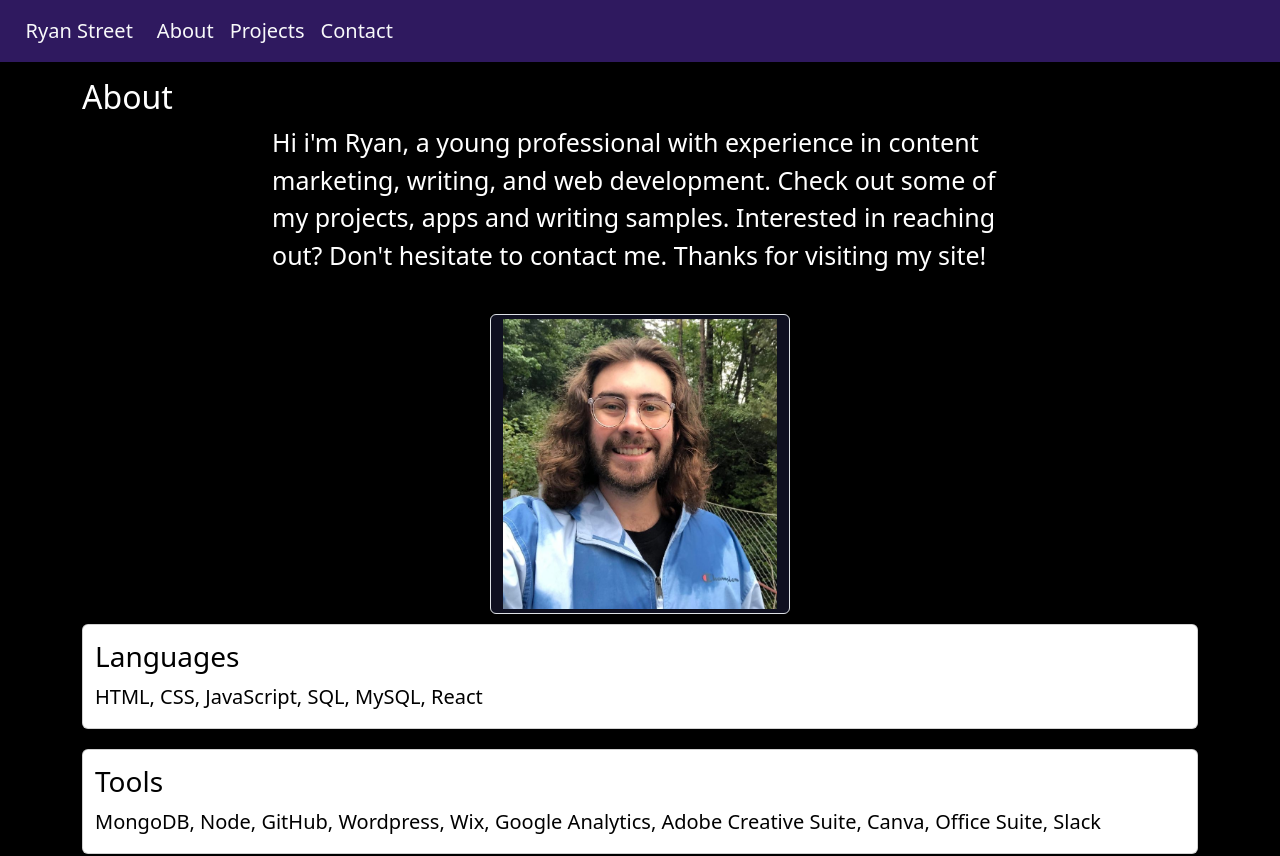
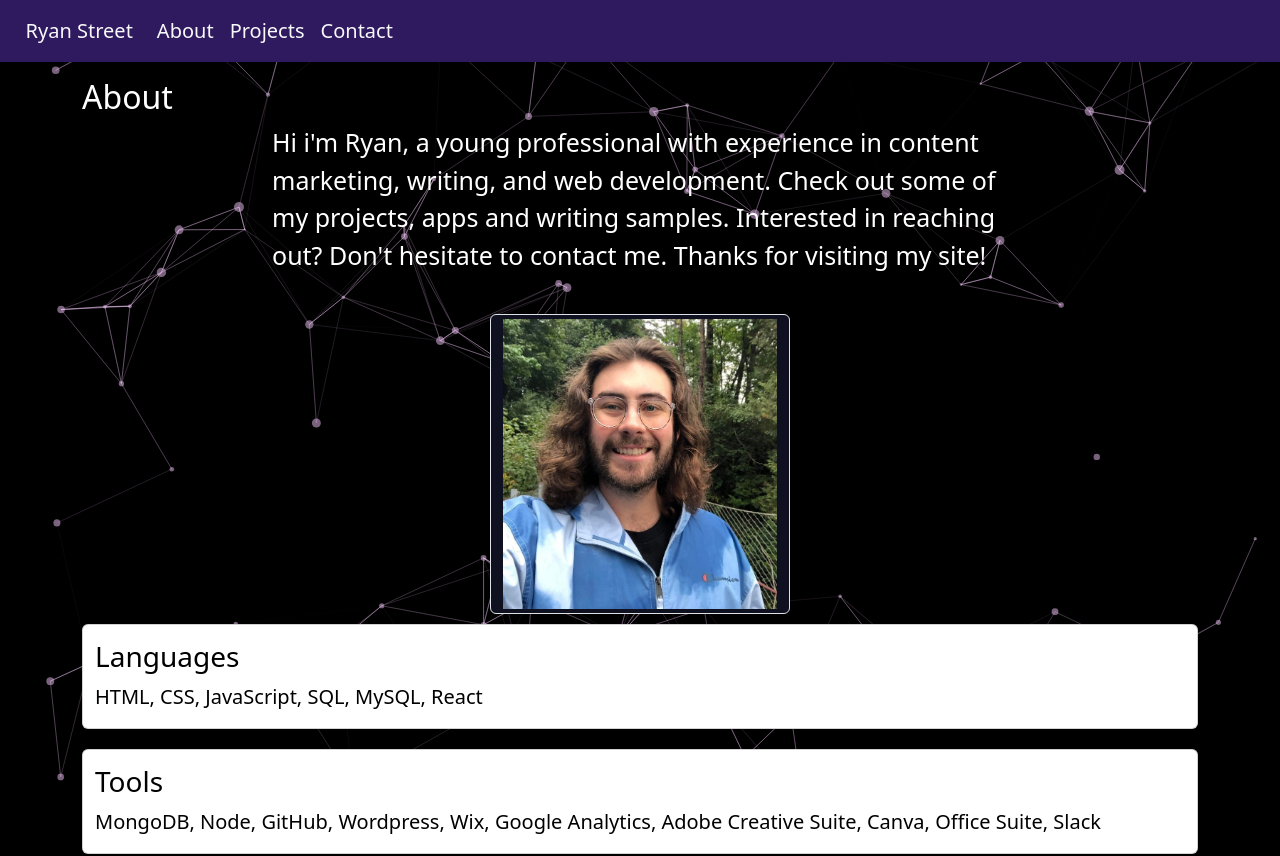
Before and after one commit to RyStreet/rs-react-portfolio, a React (Create React App) app: page / in a window 1280 px wide. Shown: the top 856 px of the page. Built offline with nearby package versions, Linux system fonts and the light colour scheme.

Commit message:
added particles

```diff
--- a/package.json
+++ b/package.json
@@ -10,8 +10,12 @@
     "bootstrap": "^5.2.3",
     "react": "^18.2.0",
     "react-dom": "^18.2.0",
+    "react-particles": "^2.9.3",
     "react-pdf": "^6.2.2",
     "react-scripts": "5.0.1",
+    "react-tsparticles": "^2.9.3",
+    "tsparticles": "^2.9.3",
+    "tsparticles-engine": "^2.9.3",
     "web-vitals": "^2.1.4"
   },
   "scripts": {
--- a/src/App.js
+++ b/src/App.js
@@ -1,4 +1,5 @@
-import React from "react";
+import React, { useCallback } from "react";
+import Particles from "react-particles";
 
 import About from "./components/About";
 import Contact from "./components/Contact";
@@ -11,6 +12,7 @@ import PortfolioContainer from "./components/PortfolioContainer";
 
 
 function App() {
+
     return(
 
     <PortfolioContainer/>
--- a/src/components/Navbar.js
+++ b/src/components/Navbar.js
@@ -4,8 +4,8 @@ import "../styles/navbar.css"
 
 function Navbar({currentPage, handlePageChange}){
     return(
-    <nav style={{fontSize: "20px"}} id="navTop" class=" navbar navbar-expand-lg navbar-light ">
-        <a class="navbar-brand link-light" id="name" href="#about" onClick={()=>handlePageChange("About")}>Ryan Street</a>
+    <nav style={{fontSize: "20px"}} id="navTop" class=" navbar  navbar-expand-lg navbar-light ">
+        <a class="navbar-brand  link-light" id="name" href="#about" onClick={()=>handlePageChange("About")}>Ryan Street</a>
           <div id="links" class="navbar-nav col-3 mr-2" >
             <a class="nav-item nav-link link-light" href="#about" onClick={()=>handlePageChange("About")}>About <span class="sr-only"></span></a>
             <a class="nav-item nav-link link-light" href="#projects" onClick={()=>handlePageChange("Projects")}>Projects</a>
--- /dev/null
+++ b/src/components/Particles.jsx
@@ -0,0 +1,102 @@
+import React, { useCallback } from "react";
+import Particles from "react-particles";
+import { loadFull } from "tsparticles";
+
+function Particle() {
+
+    const particlesInit = useCallback(async engine => {
+        console.log(engine);
+
+        await loadFull(engine);
+    }, [])
+    const particlesLoaded = useCallback(async container => {
+        await console.log(container)
+    })
+
+
+
+
+return(
+
+    <Particles
+            id="tsparticles"
+            init={particlesInit}
+            loaded={particlesLoaded}
+            options={{
+                background: {
+                    color: {
+                        value: "black",
+                    },
+                },
+                fpsLimit: 120,
+                interactivity: {
+                    events: {
+                        onClick: {
+                            enable: true,
+                            mode: "push",
+                        },
+                        onHover: {
+                            enable: true,
+                            mode: "repulse",
+                        },
+                        resize: true,
+                    },
+                    modes: {
+                        push: {
+                            quantity: 4,
+                        },
+                        repulse: {
+                            distance: 200,
+                            duration: 0.4,
+                        },
+                    },
+                },
+                particles: {
+                    color: {
+                        value: "#EFC3F5",
+                    },
+                    links: {
+                        color: "#EFC3F5",
+                        distance: 150,
+                        enable: true,
+                        opacity: 0.5,
+                        width: 1,
+                    },
+                    collisions: {
+                        enable: true,
+                    },
+                    move: {
+                        direction: "none",
+                        enable: true,
+                        outModes: {
+                            default: "bounce",
+                        },
+                        random: false,
+                        speed: 2,
+                        straight: false,
+                    },
+                    number: {
+                        density: {
+                            enable: true,
+                            area: 800,
+                        },
+                        value: 80,
+                    },
+                    opacity: {
+                        value: 0.5,
+                    },
+                    shape: {
+                        type: "circle",
+                    },
+                    size: {
+                        value: { min: 1, max: 5 },
+                    },
+                },
+                detectRetina: true,
+            }}
+        />
+
+
+)}
+
+export default Particle
--- a/src/components/PortfolioContainer.js
+++ b/src/components/PortfolioContainer.js
@@ -6,6 +6,7 @@ import Contact from "./Contact";
 import Projects from "./Projects";
 import Resume from "./Resume";
 import Footer from "./Footer";
+import Particle from "./Particles";
 
 export default function PortfolioContainer () {
     const [currentPage, setCurrentPage] = useState("About")
@@ -29,6 +30,7 @@ export default function PortfolioContainer () {
 
     return(
         <div>
+            <Particle></Particle>
             <Navbar currentPage={currentPage} handlePageChange={handlePageChange}/>
             {renderPage()}
             <Footer/>
--- a/src/styles/projects.css
+++ b/src/styles/projects.css
@@ -15,6 +15,10 @@
     color: white;
 }
 
+.card{
+    height: 100%;
+}
+
 .card-body:hover{
     background-color: var(--dark-p);
     color: var(--lav);
@@ -25,6 +29,8 @@
     color: var(--dark-p);
 
 }
+
+
 
 /* /* .card-text{
     color: var(--lav);
```
Also changed, not shown: 1 other file (tests, documents, lock files or other folders).
